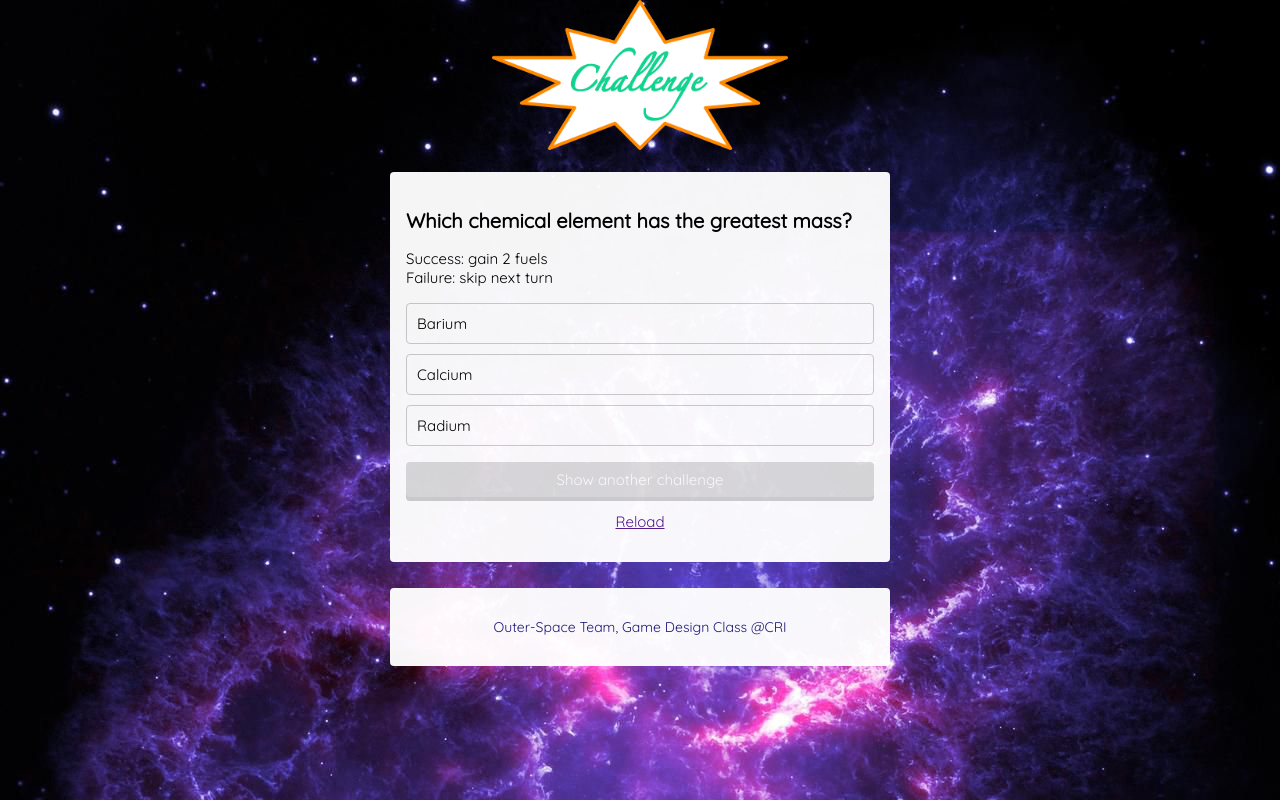
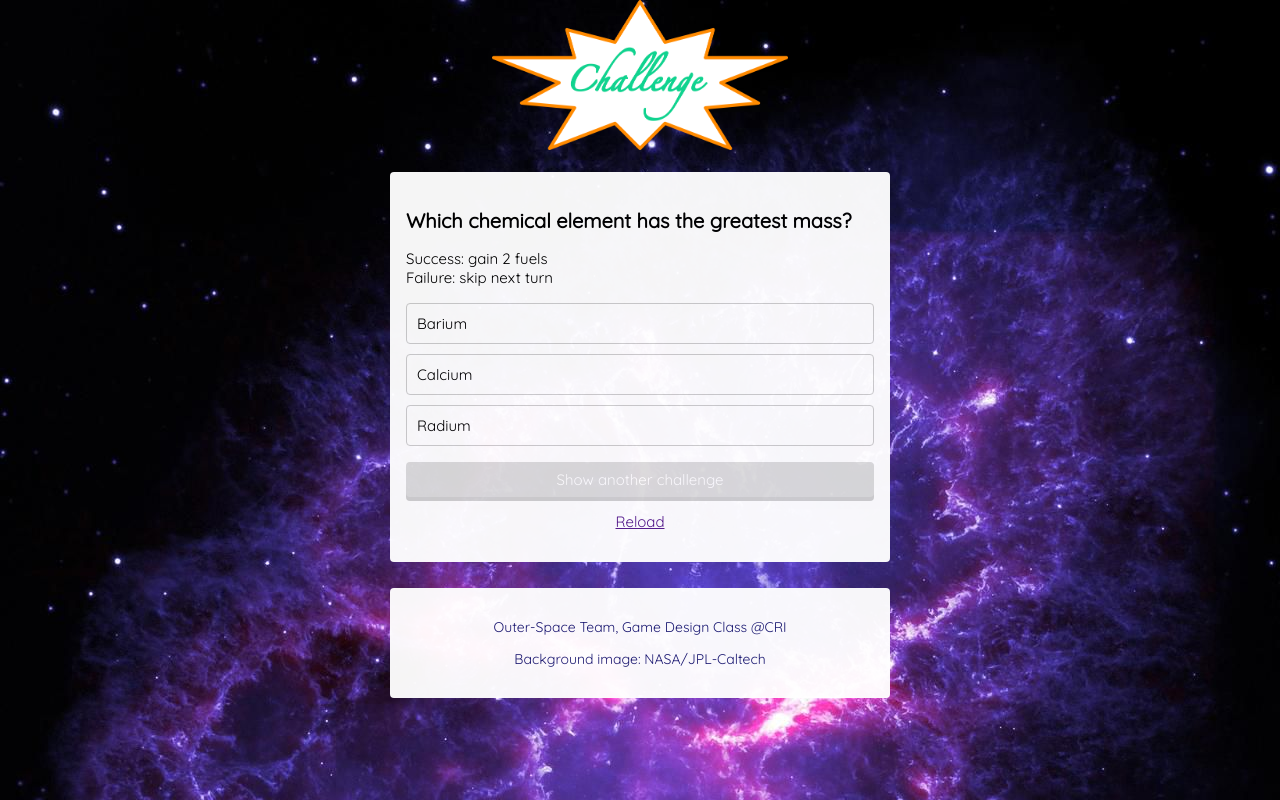
Before and after one commit to ishihara2357/outer-space, a plain HTML site: page index.html in a window 1280 px wide. Drawn offline with Linux system fonts and the light colour scheme.

Commit message:
Update index.html

```diff
--- a/index.html
+++ b/index.html
@@ -24,6 +24,7 @@
     <footer>
         <div class="container">
             <p>Outer-Space Team, Game Design Class @CRI</p>
+            <p>Background image: NASA/JPL-Caltech</p>
         </div>
     </footer>
     <script src="main.js"></script>
```
